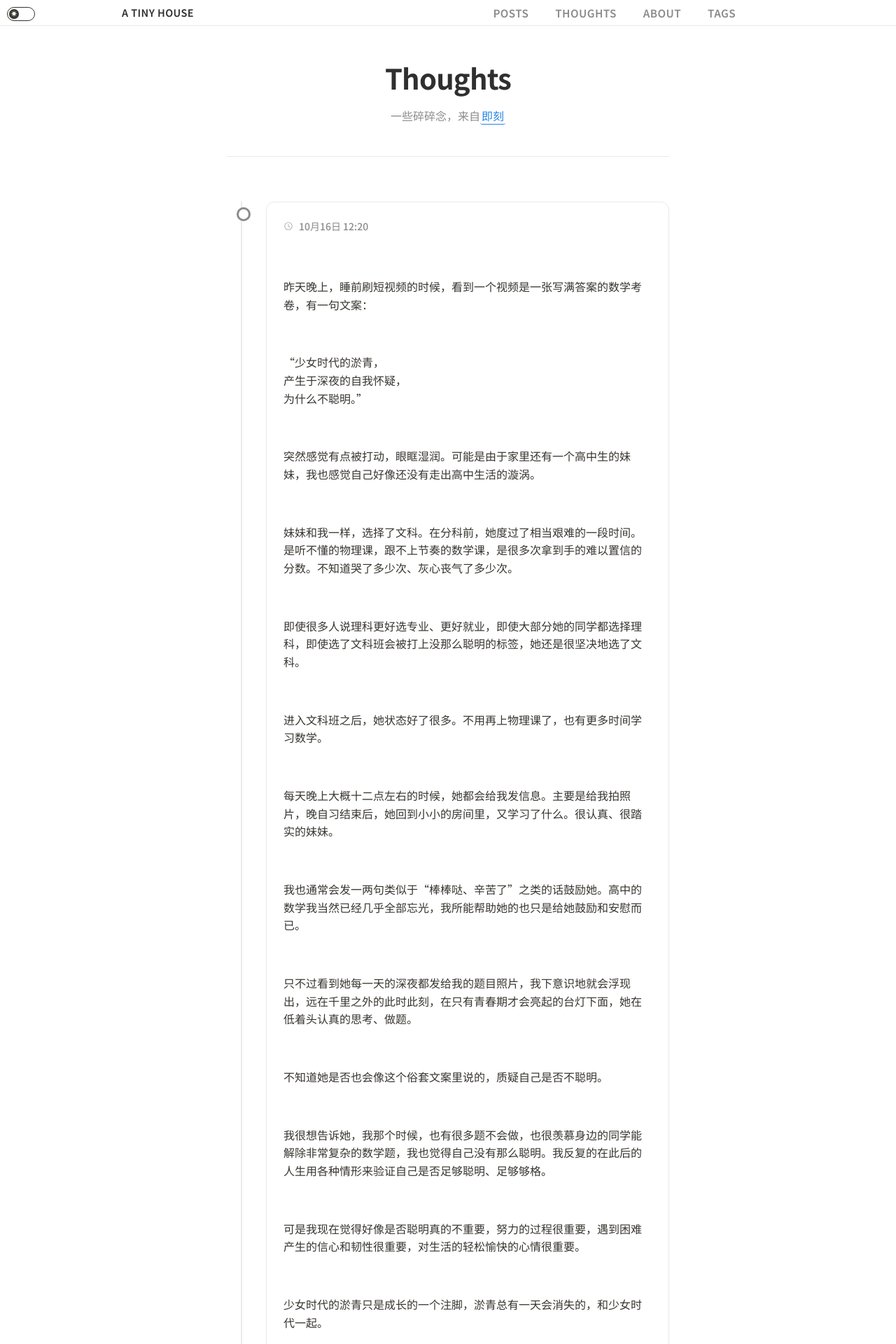
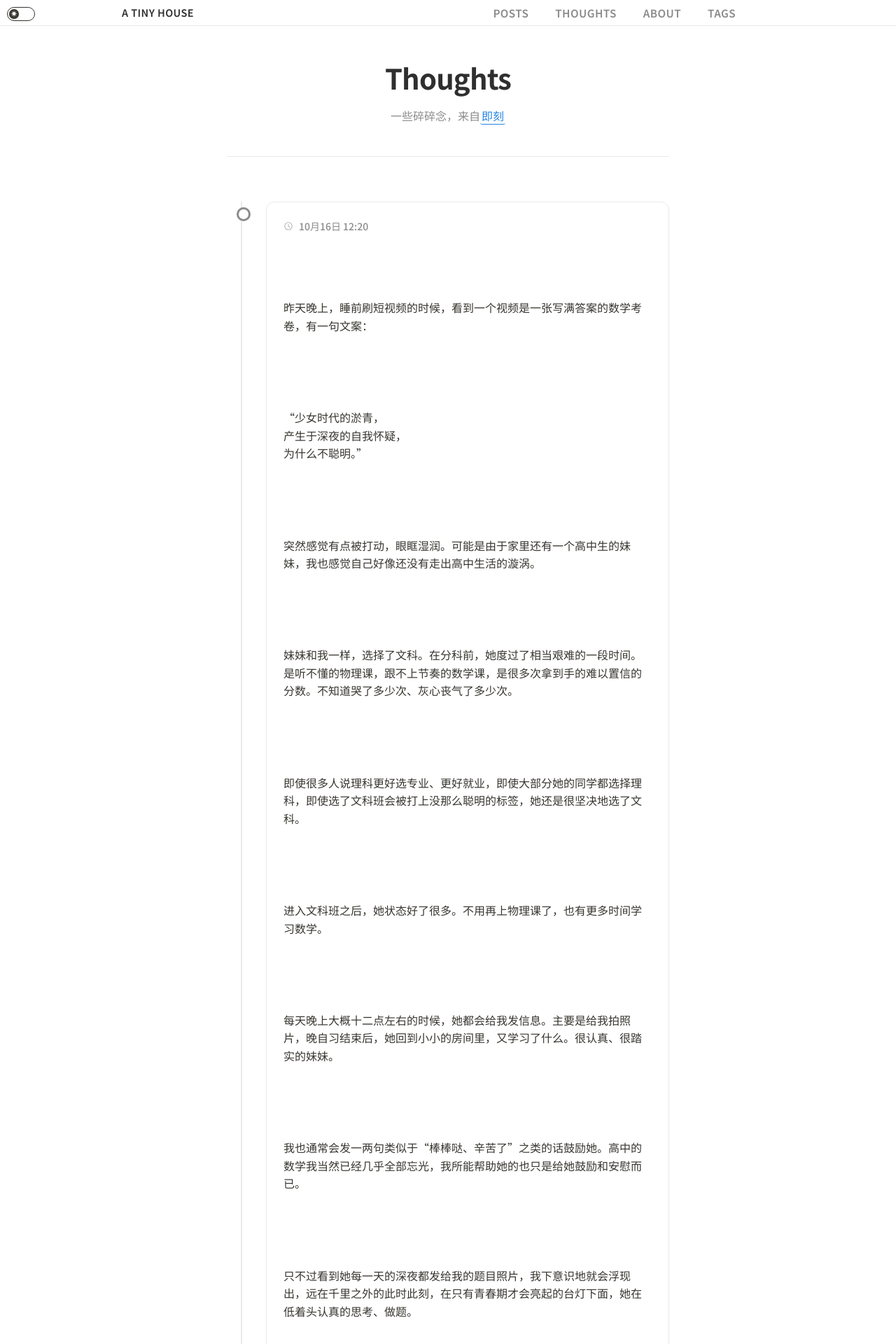
Before and after one commit to atinyhouse/atinyhouse.github.io, a Jekyll site: the page built from _pages/thoughts.html, in a window 1280 px wide. Shown: the top 1920 px of the page at 70% size. Built offline with Jekyll 4.4.1, drawn with Linux system fonts in a browser that asks for light colours.

Commit message:
调整 Thoughts 页面段落间距与 Posts 页面一致
- 段落间距改为 1.5em（与正文一致）
- 行高改为 1.8（与正文一致）
- 保持视觉风格统一

🤖 Generated with [Claude Code](https://claude.com/claude-code)

Co-Authored-By: Claude <noreply@anthropic.com>

```diff
--- a/_pages/thoughts.html
+++ b/_pages/thoughts.html
@@ -139,7 +139,7 @@ permalink: /thoughts/
 
 .thought-content {
   font-size: 1rem;
-  line-height: 1.6;
+  line-height: 1.8;
   color: var(--text-color);
   white-space: pre-wrap;
   word-wrap: break-word;
@@ -147,7 +147,7 @@ permalink: /thoughts/
 }
 
 .thought-content p {
-  margin: 0 0 6px 0;
+  margin: 1.5em 0;
 }
 
 .thought-content p:last-child {
```
